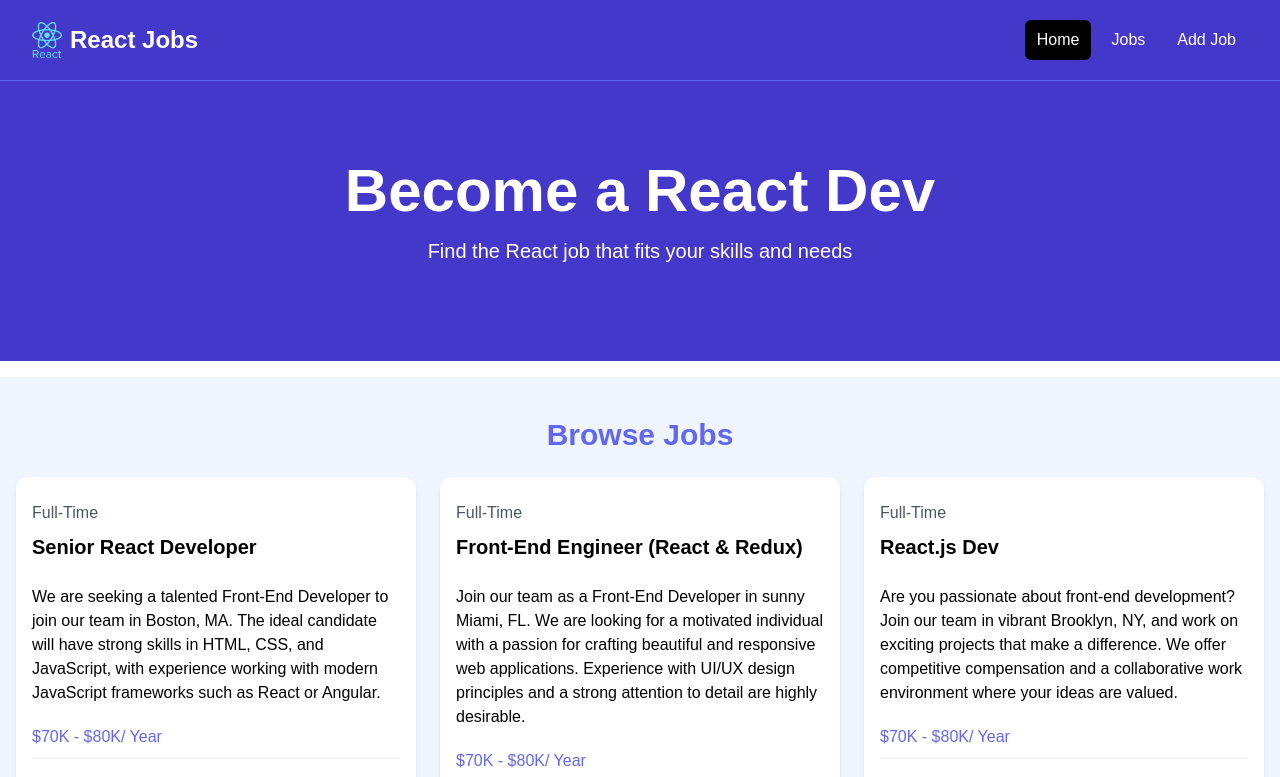
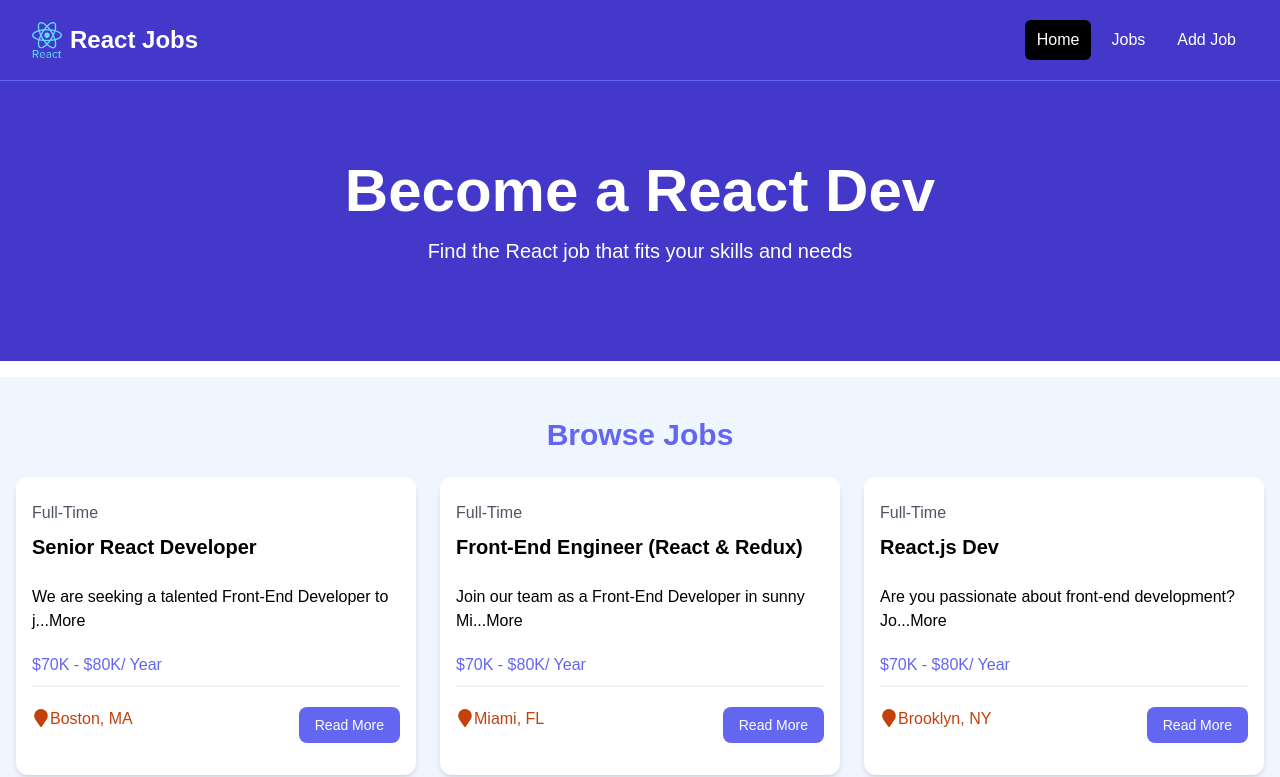
Before and after one commit to sanjayfernando83/React_Jobs, a React (Vite) app: page / in a window 1280 px wide. Shown: the top 777 px of the page. Built offline with nearby package versions, Linux system fonts and the light colour scheme; data requests are answered from the project's data file.

Commit message:
More / Less button added
More / Less button added

```diff
--- a/src/components/JobListing.jsx
+++ b/src/components/JobListing.jsx
@@ -1,4 +1,4 @@
-import React from 'react'
+import React, { useState } from 'react'
 import { FaMapMarker } from 'react-icons/fa'
 import { NavLink } from 'react-router-dom';
 
@@ -6,6 +6,11 @@ import { NavLink } from 'react-router-dom';
 
 
 const JobListing = ( {job}) => {
+
+
+        const [showfulldesc, setshowfuldesc] = useState(false);
+
+        let description = showfulldesc? job.description     : job.description.substr(0,50) + '...';
 
         return  <>
                 <div className="bg-white rounded-xl shadow-md relative">
@@ -16,7 +21,8 @@ const JobListing = ( {job}) => {
                     </div>
 
                     <div className="mb-5">
-                    {job.description}
+                        {  description  }
+                        <button id='btnmore' onClick={  ()=>  setshowfuldesc(!showfulldesc) } >{showfulldesc?'Less':'More'}</button>
                     </div>
 
                     <h3 className="text-indigo-500 mb-2">{job.salary}/ Year</h3>
```
